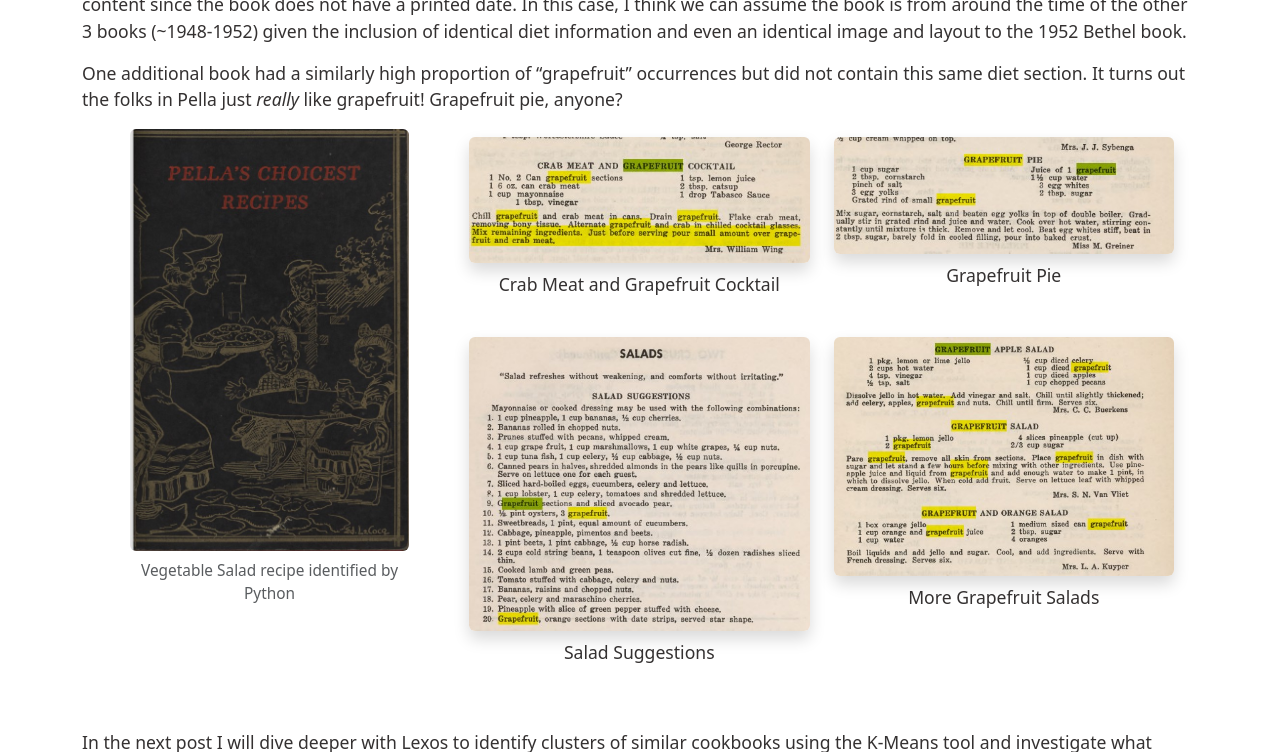
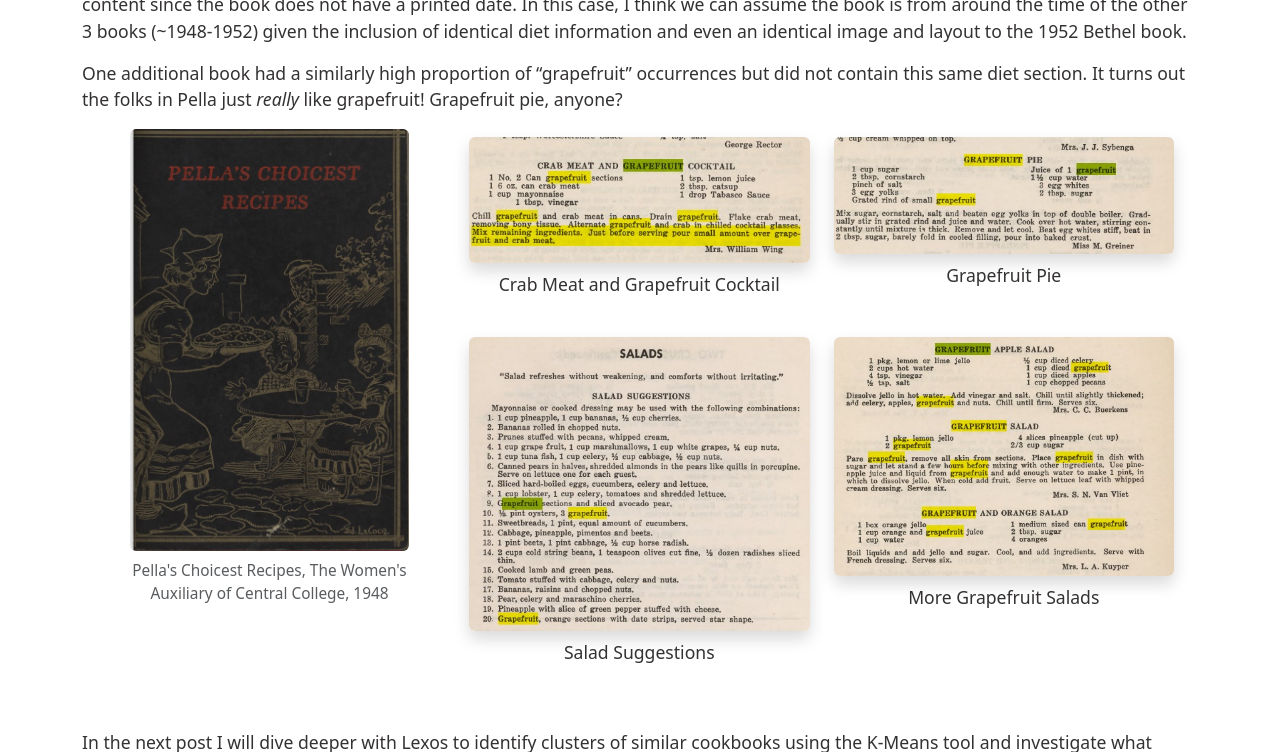
Before and after one commit to emanderson811/computers-reading-cookbooks, a Jekyll site: the page built from _posts/2025-08-25-lexos-grapefruit.md, in a window 1280 px wide and 900 px high, scrolled down 2752 px, cut to the strip 0-752 px from the top of the window. Built offline with Jekyll 4.4.1, drawn with Linux system fonts in a browser that asks for light colours.

Commit message:
Update 2025-08-25-lexos-grapefruit.md

```diff
--- a/_posts/2025-08-25-lexos-grapefruit.md
+++ b/_posts/2025-08-25-lexos-grapefruit.md
@@ -90,7 +90,7 @@ Three of the four books are from the late 1940s and early 1950s, but one book ha
 
 One additional book had a similarly high proportion of "grapefruit" occurrences but did not contain this same diet section. It turns out the folks in Pella just *really* like grapefruit! Grapefruit pie, anyone?
 
-{% include image-float.html objectid="/assets/post-images/tx715-2-m53-p452x-1948-pella.jpg" caption="Vegetable Salad recipe identified by Python" width="25" float="start" %}
+{% include image-float.html objectid="/assets/post-images/tx715-2-m53-p452x-1948-pella.jpg" caption="Pella's Choicest Recipes, The Women's Auxiliary of Central College, 1948 " width="25" float="start" %}
 
 <div class="container my-4">
   <div class="row">
```
